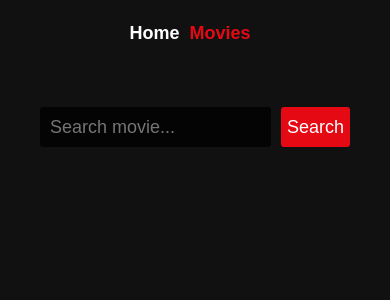
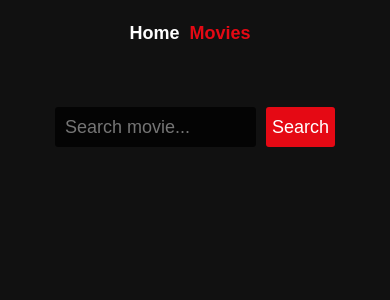
Before and after one commit to Sakrid1s/filmoteka, a React app: page /movies in a window 390 px wide. Shown: the top 300 px of the page. Built offline with nearby package versions, Linux system fonts and the light colour scheme; the HTML template or start-up script is replaced by a standard one.

Commit message:
Update MoviesForm.module.css

```diff
--- a/src/components/moviesForm/MoviesForm.module.css
+++ b/src/components/moviesForm/MoviesForm.module.css
@@ -1,5 +1,5 @@
 .container {
-  max-width: 1200px;
+  max-width: 320px;
   margin: 0 auto;
   padding: 20px;
   display: flex;
@@ -45,27 +45,14 @@
   background-color: #ff0a16;
 }
 
-/* Медіа-запити для адаптації до різних розширень екрану */
-@media screen and (min-width: 320px) {
-  .input {
-    max-width: 280px;
+@media screen and (min-width: 768px) {
+  .container {
+    max-width: 768px;
   }
 }
 
-@media screen and (min-width: 375px) {
-  .input {
-    max-width: 320px;
+@media screen and (min-width: 1200px) {
+  .container {
+    max-width: 1200px;
   }
 }
-
-@media screen and (min-width: 768px) {
-  .input {
-    max-width: 400px;
-  }
-}
-
-@media screen and (min-width: 1440px) {
-  .input {
-    max-width: 600px;
-  }
-}
```
